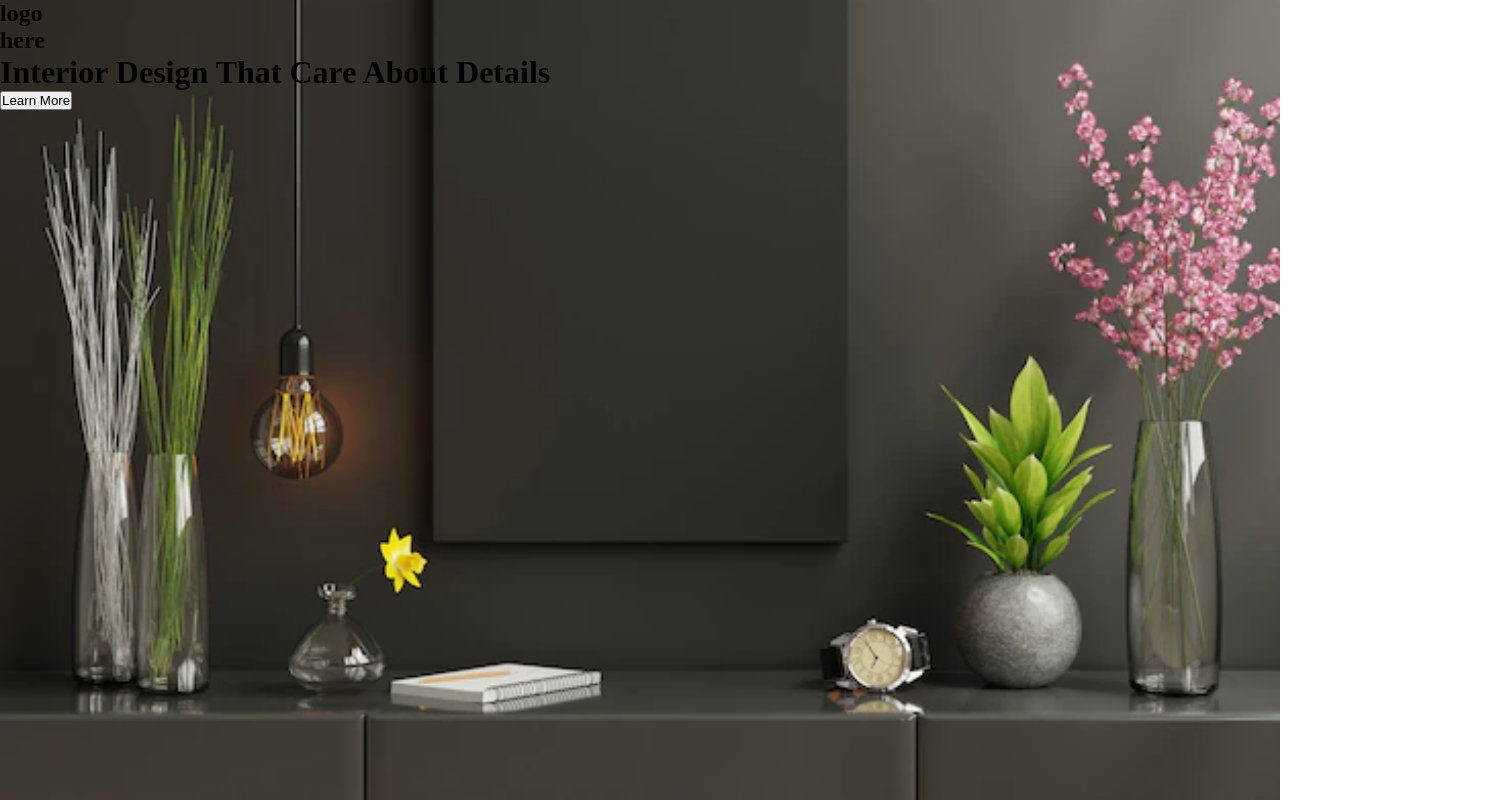
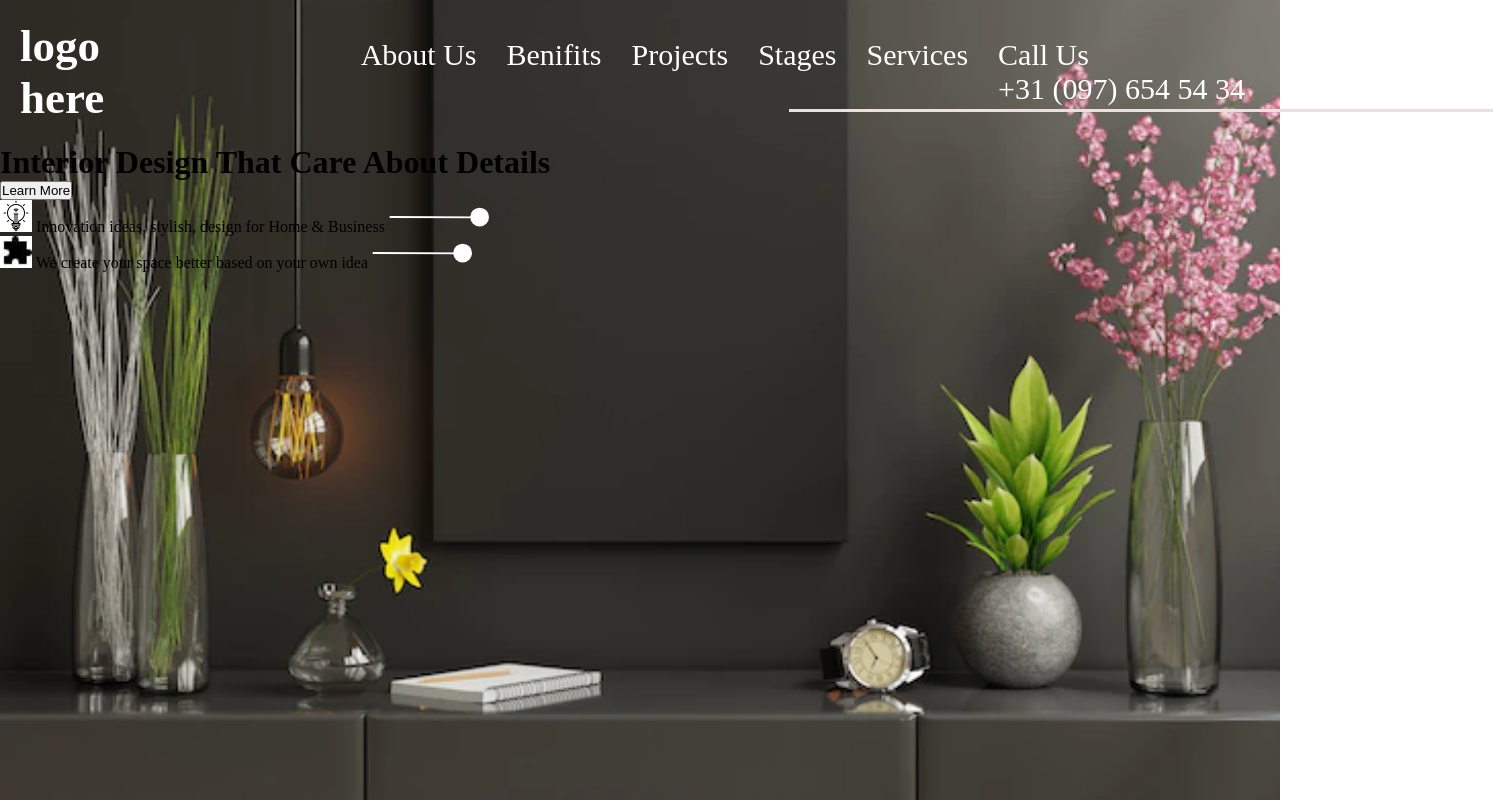
Before and after one commit to prajwalzingare/project10-ineuron-hc, a plain HTML site: page index.html in a window 1280 px wide. Shown: the whole page, 1493 px wide, since content can reach past the window. Drawn offline with Linux system fonts and the light colour scheme.

Commit message:
navbar and some changes

```diff
--- a/index.css
+++ b/index.css
@@ -1,8 +1,8 @@
 * {
-
     margin: 0%;
     padding: 0%;
     box-sizing: border-box;
+    overflow: hidden;
 }
 
 body {
@@ -15,3 +15,30 @@ body {
 }
 
 /* navbar desighn  */
+nav {
+    display: flex;
+    justify-content: space-between;
+    align-items: center;
+    margin: 20px;
+    color: white;
+    font-size: 30px;
+}
+
+nav ul {
+    list-style: none;
+    display: flex;
+}
+
+nav ul li {
+    padding: 15px;
+}
+
+.list::after {
+    position: absolute;
+    bottom: 43rem;
+    left: 789px;
+    content: "";
+    height: 2px;
+    border-bottom: 3px solid rgb(235, 224, 224);
+    width: 55%;
+}
--- a/index.html
+++ b/index.html
@@ -13,6 +13,17 @@
         logo <br />
         here
       </h1>
+      <ul class="list">
+        <li class="list-item">About Us</li>
+        <li class="list-item">Benifits</li>
+        <li class="list-item">Projects</li>
+        <li class="list-item">Stages</li>
+        <li class="list-item">Services</li>
+        <li class="list-item">
+          <p>Call Us</p>
+          <p>+31 (097) 654 54 34</p>
+        </li>
+      </ul>
     </nav>
 
     <div class="main">
@@ -20,6 +31,49 @@
         <h1>Interior Design That Care About Details</h1>
         <button>Learn More</button>
       </div>
+      <div class="card-section">
+        <p class="card card-light">
+          <span class="icon-span"
+            ><img width="32" src="./images/bulb.jpg" alt="" />
+          </span>
+          <span class="desc"
+            >Innovation ideas, stylish, design for Home & Business</span
+          >
+          <span class="line">
+            <svg
+              width="100"
+              height="30"
+              viewBox="0 0 160 30"
+              fill="none"
+              xmlns="http://www.w3.org/2000/svg"
+            >
+              <circle cx="145" cy="15" r="15" fill="white" />
+              <path d="M1 15L145 15.5" stroke="white" stroke-width="3" />
+            </svg>
+          </span>
+        </p>
+
+        <p class="card card-puzzle">
+          <span class="icon-span"
+            ><img width="32" src="./images/puzzle.jpg" alt="" />
+          </span>
+          <span class="desc"
+            >We create your space better based on your own idea</span
+          >
+          <span class="line">
+            <svg
+              width="100"
+              height="30"
+              viewBox="0 0 160 30"
+              fill="none"
+              xmlns="http://www.w3.org/2000/svg"
+            >
+              <circle cx="145" cy="15" r="15" fill="white" />
+              <path d="M1 15L145 15.5" stroke="white" stroke-width="3" />
+            </svg>
+          </span>
+        </p>
+      </div>
     </div>
   </body>
 </html>
```
Also changed, not shown: images/bulb.jpg (added), images/puzzle.jpg (added).
